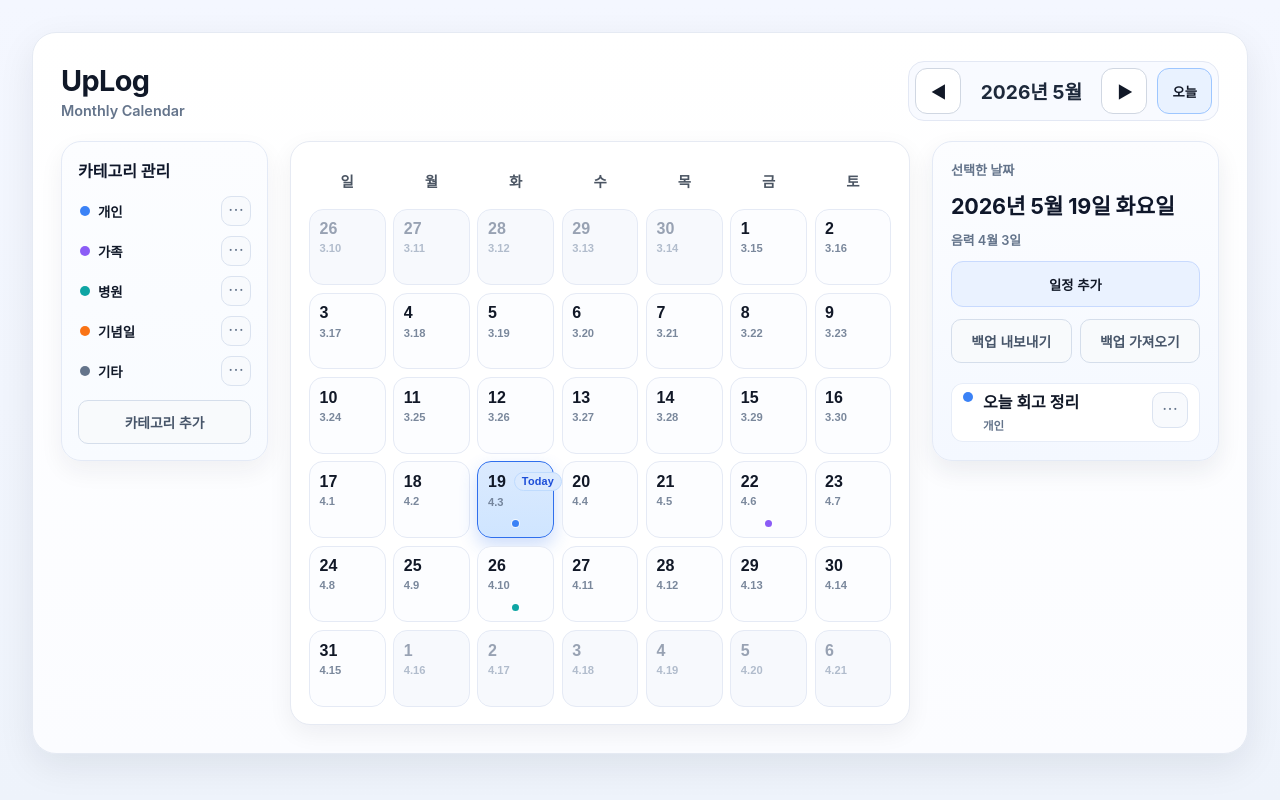
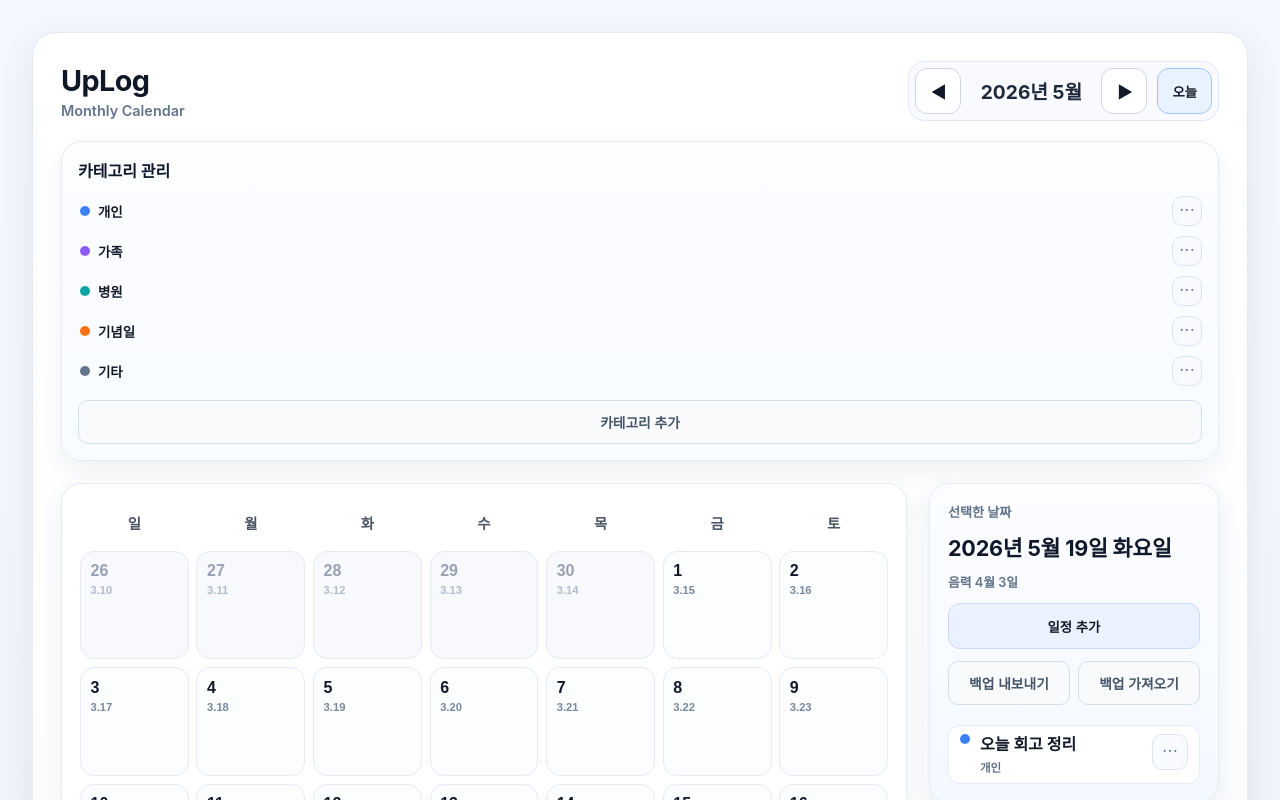
Before and after one commit to sindw07-sys/xvcnmwefqoiwsdafklcxlioweriowndcsvjk, a React (Vite) app: page / in a window 1280 px wide. Shown: the top 800 px of the page. Built offline with nearby package versions, Linux system fonts and the light colour scheme.

Commit message:
Adjust responsive calendar layout breakpoints

```diff
--- a/src/styles.css
+++ b/src/styles.css
@@ -10,9 +10,11 @@
   box-sizing: border-box;
 }
 
+
 body {
   margin: 0;
   min-height: 100vh;
+  overflow-x: hidden;
 }
 
 #root {
@@ -462,13 +464,9 @@
   background: #fff1f3;
   color: #be123c;
 }
-@media (max-width: 1080px) {
-  .app-shell {
-    max-width: 1160px;
-  }
-
+@media (max-width: 1280px) {
   .calendar-layout {
-    grid-template-columns: minmax(0, 1fr) minmax(240px, 280px);
+    grid-template-columns: minmax(0, 1fr) minmax(260px, 290px);
   }
 
   .category-side-panel {
```
